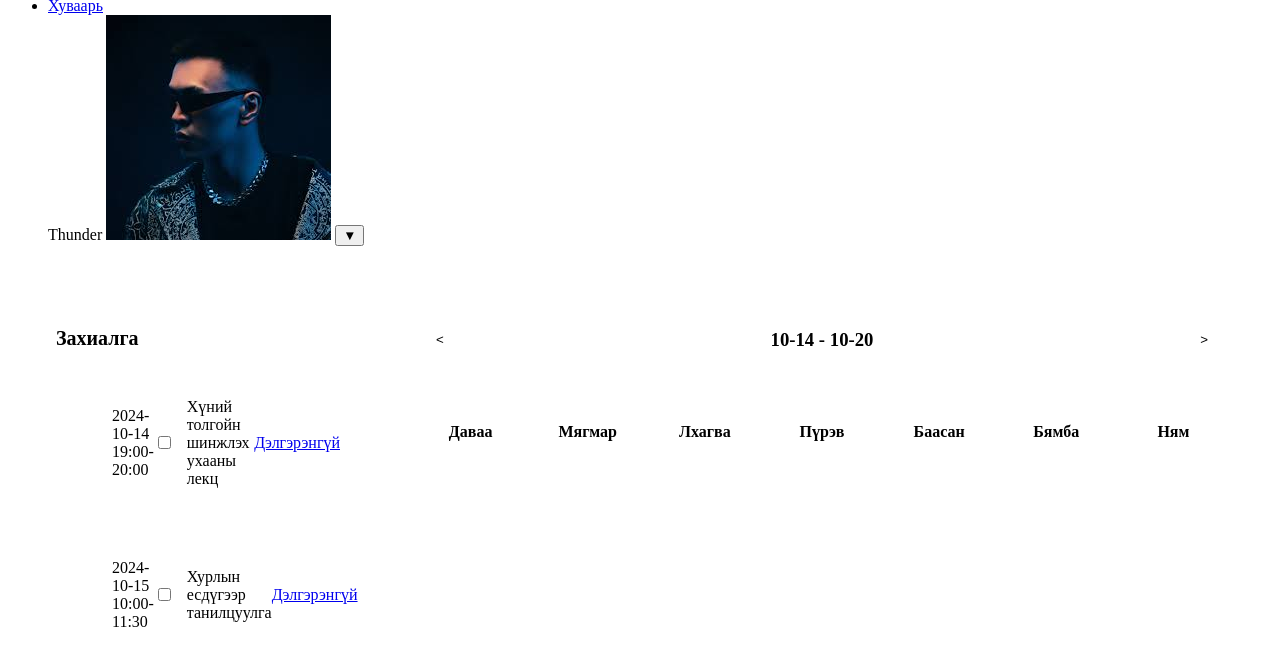
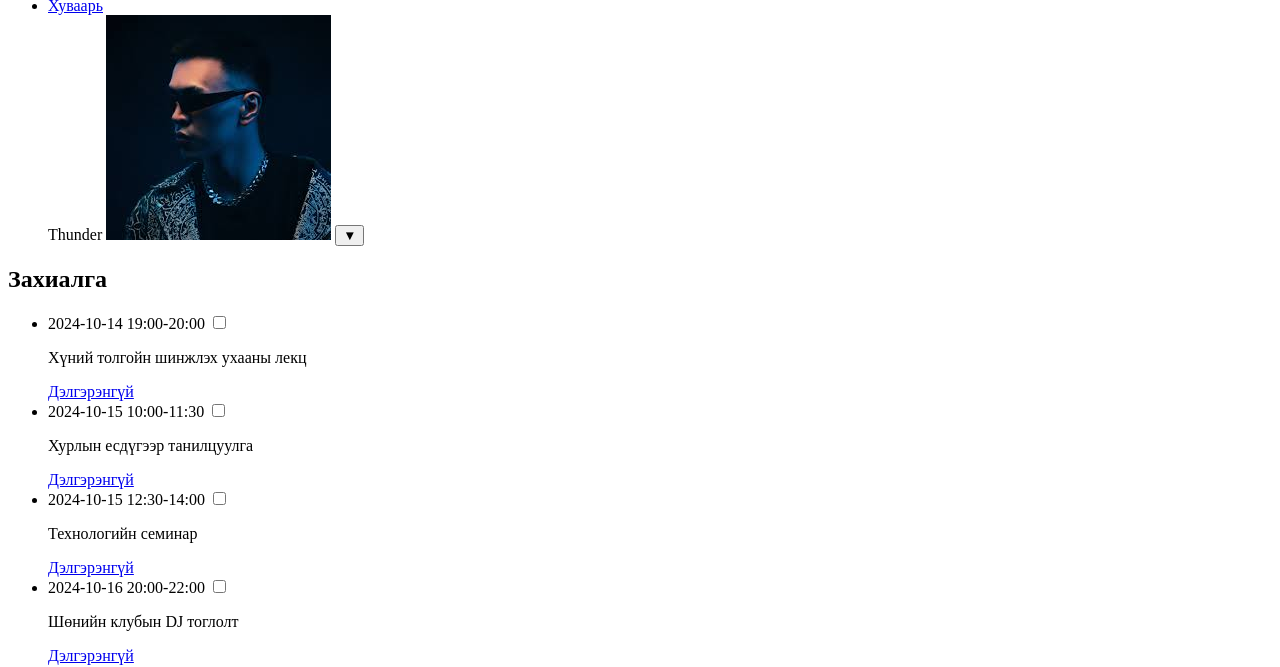
Before and after one commit to MCKO5262/WEB_, a plain HTML site: page calendar.html in a window 1280 px wide. Shown: the part 113-780 px from the top of the page. Drawn offline with Linux system fonts and the light colour scheme; files whose address does not match are found by name.

Commit message:
Update calendar.html

```diff
--- a/calendar.html
+++ b/calendar.html
@@ -5,99 +5,6 @@
   <meta charset="UTF-8">
   <meta name="viewport" content="width=device-width, initial-scale=1.0">
   <title>Solned</title>
-  <link rel="stylesheet" href="global.css">
-  <style>
-    .search-bar {
-  flex: 1;
-  display: flex;
-  align-items: center;
-  margin: 0 20px;
-  background: #c674ff;
-  border-radius: 25px;
-  padding: 5px 15px;
-}
-    /* Main Content */
-main {
-    display: flex;
-    padding: 2rem;
-    gap: 2rem;
-}
-
-aside {
-    background: var(--primary-color);
-    padding: 1rem;
-    border-radius: var(--border-radius);
-    width: 300px;
-}
-
-aside h2 {
-    margin-bottom: 1rem;
-    font-size: 1.25rem;
-    color: var(--text-dark-color);
-}
-
-aside ul {
-    list-style: none;
-}
-
-aside ul li {
-    background: var(--secondary-color);
-    padding: 1rem;
-    border-radius: var(--border-radius);
-    margin-bottom: 1rem;
-    display: flex;
-    align-items: center;
-    justify-content: space-between;
-}
-
-aside ul li p {
-    flex-grow: 1;
-    margin-left: 0.5rem;
-    color: var(--text-dark-color);
-}
-
-aside input[type="checkbox"] {
-    margin-right: 0.5rem;
-}
-
-/* Calendar */
-.calendar {
-    flex-grow: 1;
-    background: var(--secondary-color);
-    border-radius: var(--border-radius);
-    padding: 1rem;
-}
-
-.calendar-header {
-    display: flex;
-    justify-content: space-between;
-    align-items: center;
-    margin-bottom: 1rem;
-}
-
-.calendar-header button {
-    background: var(--primary-color);
-    color: var(--text-color);
-    border: none;
-    border-radius: var(--border-radius);
-    padding: 0.5rem 1rem;
-    cursor: pointer;
-}
-
-.weekdays {
-    display: grid;
-    grid-template-columns: repeat(7, 1fr);
-    gap: 1rem;
-}
-
-.weekdays .day {
-    background: var(--primary-color);
-    padding: 1rem;
-    border-radius: var(--border-radius);
-    color: var(--text-dark-color);
-    text-align: center;
-}
-  </style>
 </head>
 
 <body>
```
